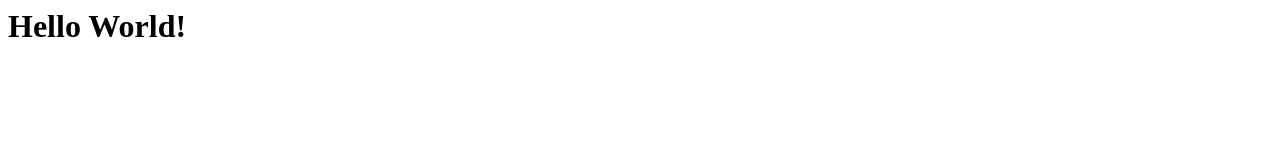
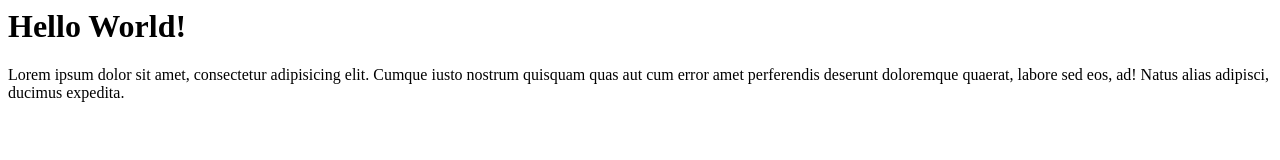
Before and after one commit to sarangan16/rainbowcabs, a plain HTML site: page index.html in a window 1280 px wide. Drawn offline with Linux system fonts and the light colour scheme.

Commit message:
change in index

```diff
--- a/index.html
+++ b/index.html
@@ -1 +1,2 @@
 <h1> Hello World! </h1>
+<p>Lorem ipsum dolor sit amet, consectetur adipisicing elit. Cumque iusto nostrum quisquam quas aut cum error amet perferendis deserunt doloremque quaerat, labore sed eos, ad! Natus alias adipisci, ducimus expedita.</p>
```
